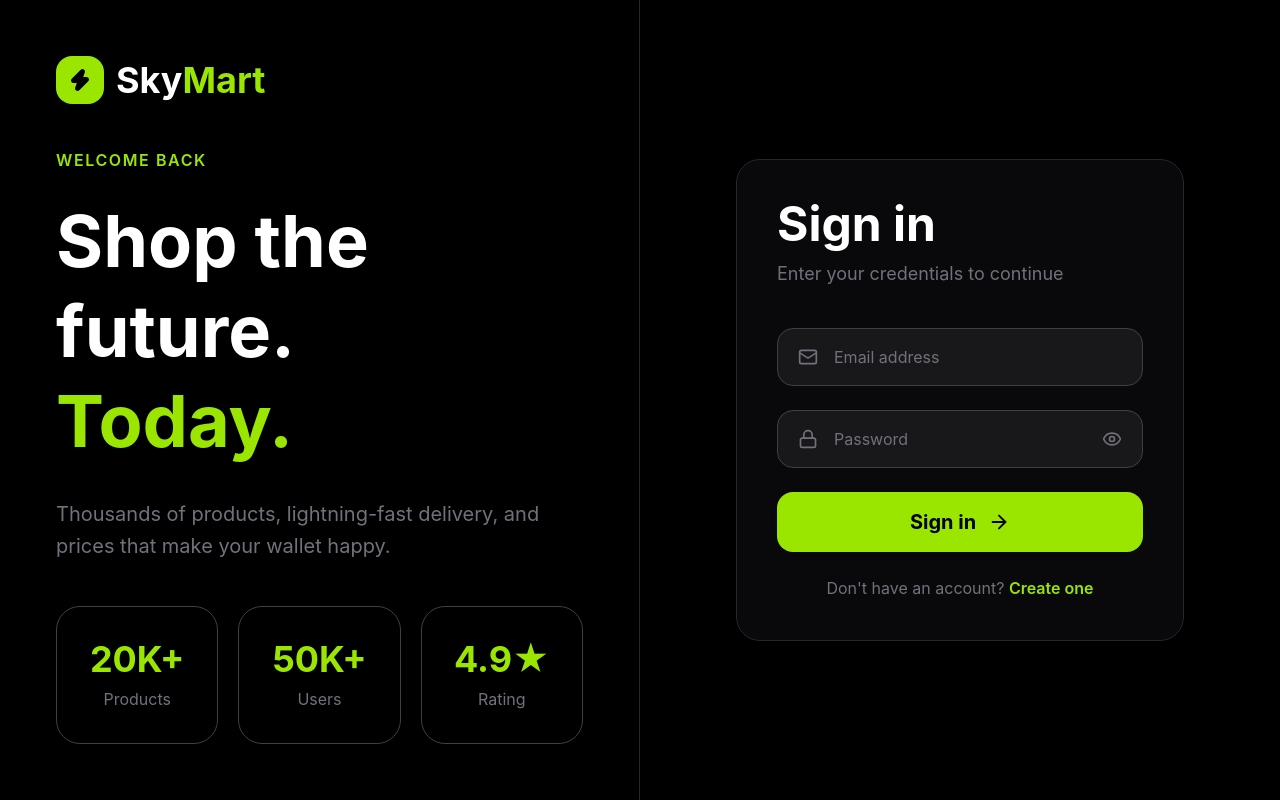
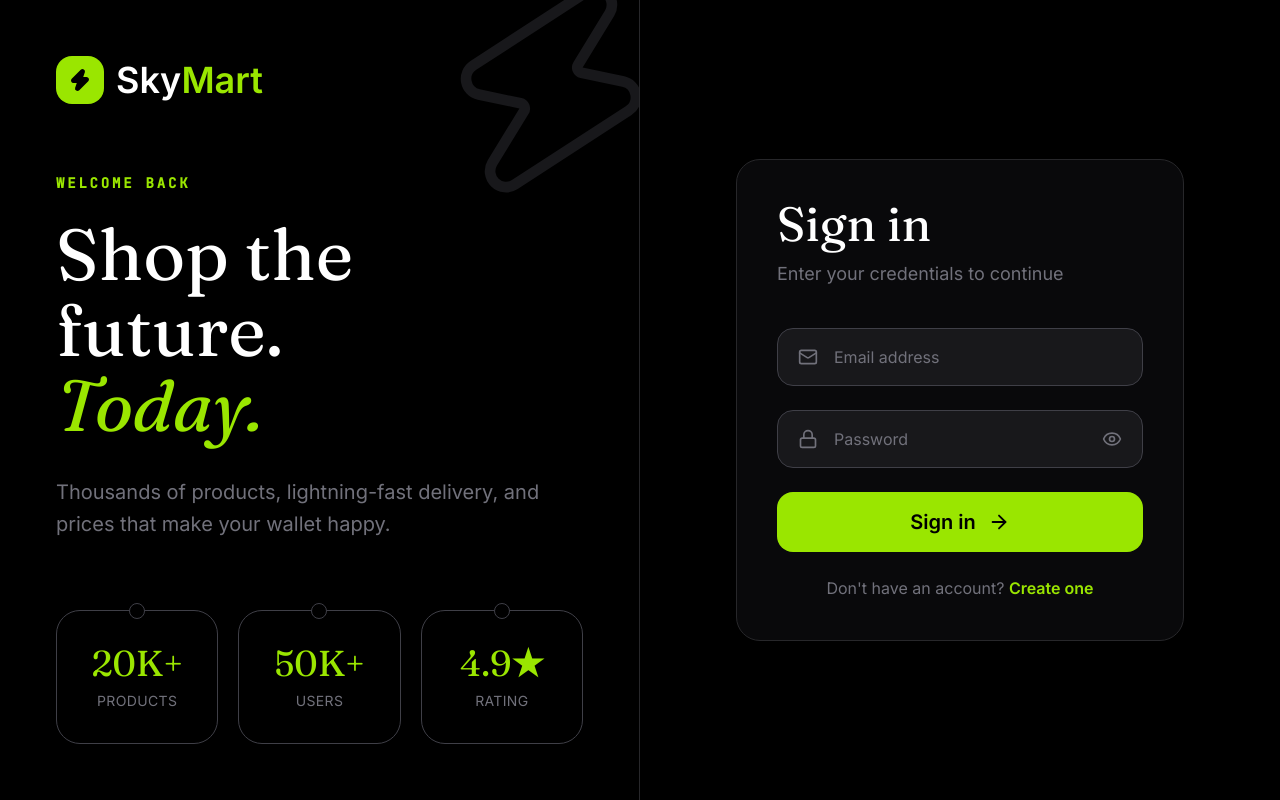
Before and after one commit to shanbhat2005/Sky_Mart, a React (Vite) app: page / in a window 1280 px wide. Built offline with nearby package versions, Linux system fonts and the light colour scheme; no server answers.

Commit message:
login and signup page ui changed

```diff
--- a/src/components/Navbar.jsx
+++ b/src/components/Navbar.jsx
@@ -5,7 +5,7 @@ import { Auth } from "../context/Authcontext";
 
 export default function Navbar() {
 
-  let {loggedInUser}=useContext(Auth)
+  let {loggedInUser,setLoggedInUser }=useContext(Auth)
 
   let navigate= useNavigate()
   let location= useLocation();
@@ -13,7 +13,7 @@ export default function Navbar() {
 
 
   function handleLogoutClick() {
-
+setLoggedInUser(null)
 localStorage.removeItem("loggedInUser")
 navigate("/")
 
--- a/src/pages/Home.jsx
+++ b/src/pages/Home.jsx
@@ -10,8 +10,10 @@ import { useNavigate } from "react-router";
 import CategoryCard from "../components/CategoryCard";
 import { useContext } from "react";
 import { Cart } from "../context/CartContext";
+import { Auth } from "../context/AuthContext";
 
 export default function Home() {
+  const { loggedInUser } = useContext(Auth);
   const navigate = useNavigate();
   const { cart } = useContext(Cart);
 
@@ -60,7 +62,9 @@ if (hour < 12) {
             >
               Welcome back,
               <br />
-              <span className="italic text-[#E3A23C]">shan!</span>
+              <span className="italic text-[#E3A23C]">
+  {loggedInUser?.name}!
+</span>
             </h1>
 
             <p className="text-[#8B9199] text-base mb-8 max-w-md">
--- a/src/pages/Login.jsx
+++ b/src/pages/Login.jsx
@@ -37,9 +37,17 @@ return user.email===data.email && user.password===data.password
   };
 
   return (
-    <div className="min-h-screen bg-black text-white lg:grid lg:grid-cols-2">
-      <div className="hidden lg:flex flex-col justify-between p-14 border-r border-zinc-800">
-        <div className="flex items-center gap-3">
+    <div
+      className="min-h-screen bg-black text-white lg:grid lg:grid-cols-2"
+      style={{ fontFamily: "'Inter', sans-serif" }}
+    >
+      <div className="hidden lg:flex flex-col justify-between p-14 border-r border-zinc-800 relative overflow-hidden">
+        <Zap
+          className="absolute -right-10 -top-10 w-64 h-64 text-zinc-900 rotate-12 pointer-events-none"
+          strokeWidth={1}
+        />
+
+        <div className="relative flex items-center gap-3">
           <div className="h-12 w-12 rounded-2xl bg-lime-400 flex items-center justify-center">
             <Zap className="h-6 w-6 text-black fill-black" />
           </div>
@@ -49,15 +57,21 @@ return user.email===data.email && user.password===data.password
           </h1>
         </div>
 
-        <div className="max-w-xl">
-          <p className="uppercase tracking-widest text-lime-400 font-semibold mb-6">
+        <div className="relative max-w-xl">
+          <p
+            className="uppercase tracking-[0.2em] text-lime-400 font-semibold mb-6 text-sm"
+            style={{ fontFamily: "'JetBrains Mono', monospace" }}
+          >
             Welcome Back
           </p>
 
-          <h2 className="text-7xl font-bold leading-tight">
+          <h2
+            className="text-7xl leading-[1.05]"
+            style={{ fontFamily: "'Fraunces', serif" }}
+          >
             Shop the future.
             <br />
-            <span className="text-lime-400">Today.</span>
+            <span className="italic text-lime-400">Today.</span>
           </h2>
 
           <p className="mt-8 text-xl text-zinc-500 leading-relaxed">
@@ -66,27 +80,53 @@ return user.email===data.email && user.password===data.password
           </p>
         </div>
 
-        <div className="grid grid-cols-3 gap-5">
-          <div className="rounded-3xl border border-zinc-700 p-8 text-center">
-            <h3 className="text-4xl font-bold text-lime-400">20K+</h3>
-            <p className="text-zinc-500 mt-2">Products</p>
+        <div className="relative grid grid-cols-3 gap-5">
+          <div className="relative rounded-3xl border border-zinc-700 p-8 text-center">
+            <span className="absolute -top-2 left-1/2 -translate-x-1/2 w-4 h-4 rounded-full bg-black border border-zinc-700" />
+            <h3
+              className="text-4xl font-bold text-lime-400"
+              style={{ fontFamily: "'Fraunces', serif" }}
+            >
+              20K+
+            </h3>
+            <p className="text-zinc-500 mt-2 text-sm uppercase tracking-wide">
+              Products
+            </p>
           </div>
 
-          <div className="rounded-3xl border border-zinc-700 p-8 text-center">
-            <h3 className="text-4xl font-bold text-lime-400">50K+</h3>
-            <p className="text-zinc-500 mt-2">Users</p>
+          <div className="relative rounded-3xl border border-zinc-700 p-8 text-center">
+            <span className="absolute -top-2 left-1/2 -translate-x-1/2 w-4 h-4 rounded-full bg-black border border-zinc-700" />
+            <h3
+              className="text-4xl font-bold text-lime-400"
+              style={{ fontFamily: "'Fraunces', serif" }}
+            >
+              50K+
+            </h3>
+            <p className="text-zinc-500 mt-2 text-sm uppercase tracking-wide">
+              Users
+            </p>
           </div>
 
-          <div className="rounded-3xl border border-zinc-700 p-8 text-center">
-            <h3 className="text-4xl font-bold text-lime-400">4.9★</h3>
-            <p className="text-zinc-500 mt-2">Rating</p>
+          <div className="relative rounded-3xl border border-zinc-700 p-8 text-center">
+            <span className="absolute -top-2 left-1/2 -translate-x-1/2 w-4 h-4 rounded-full bg-black border border-zinc-700" />
+            <h3
+              className="text-4xl font-bold text-lime-400"
+              style={{ fontFamily: "'Fraunces', serif" }}
+            >
+              4.9★
+            </h3>
+            <p className="text-zinc-500 mt-2 text-sm uppercase tracking-wide">
+              Rating
+            </p>
           </div>
         </div>
       </div>
 
       <div className="flex items-center justify-center p-6">
         <div className="w-full max-w-md rounded-3xl border border-zinc-800 bg-zinc-950 p-10 shadow-2xl">
-          <h2 className="text-5xl font-bold">Sign in</h2>
+          <h2 className="text-5xl" style={{ fontFamily: "'Fraunces', serif" }}>
+            Sign in
+          </h2>
 
           <p className="mt-3 text-zinc-500 text-lg">
             Enter your credentials to continue
@@ -94,7 +134,7 @@ return user.email===data.email && user.password===data.password
 
           <form onSubmit={handleSubmit(onLogin)} className="mt-10 space-y-6">
             <div>
-              <div className="flex items-center rounded-2xl border border-zinc-700 bg-zinc-900 px-5 py-4">
+              <div className="flex items-center rounded-2xl border border-zinc-700 bg-zinc-900 px-5 py-4 focus-within:border-lime-400/60 transition">
                 <Mail className="text-zinc-500" size={20} />
 
                 <input
@@ -119,7 +159,7 @@ return user.email===data.email && user.password===data.password
             </div>
 
             <div>
-              <div className="flex items-center rounded-2xl border border-zinc-700 bg-zinc-900 px-5 py-4">
+              <div className="flex items-center rounded-2xl border border-zinc-700 bg-zinc-900 px-5 py-4 focus-within:border-lime-400/60 transition">
                 <Lock className="text-zinc-500" size={20} />
 
                 <input
@@ -156,7 +196,7 @@ return user.email===data.email && user.password===data.password
 
             <button
               type="submit"
-              className="flex w-full items-center justify-center gap-3 rounded-2xl bg-lime-400 py-4 text-xl font-bold text-black transition hover:opacity-90"
+              className="flex w-full items-center justify-center gap-3 rounded-2xl bg-lime-400 py-4 text-xl font-bold text-black transition hover:bg-lime-300"
             >
               Sign in
               <ArrowRight size={22} />
--- a/src/pages/Signup.jsx
+++ b/src/pages/Signup.jsx
@@ -45,7 +45,10 @@ let user=[...skyMartUsers,data]
   };
 
   return (
-    <div className="min-h-screen bg-black flex flex-col items-center justify-center px-6 py-12">
+    <div
+      className="min-h-screen bg-black flex flex-col items-center justify-center px-6 py-12"
+      style={{ fontFamily: "'Inter', sans-serif" }}
+    >
       <div className="flex items-center gap-2">
         <div className="w-12 h-12 rounded-xl bg-lime-400 flex items-center justify-center">
           <Zap size={24} className="text-black fill-black" />
@@ -57,7 +60,17 @@ let user=[...skyMartUsers,data]
       </div>
 
       <div className="w-full max-w-md mt-10 rounded-2xl border border-zinc-800 bg-zinc-900/50 p-8">
-        <h2 className="text-2xl font-extrabold text-white">
+        <p
+          className="uppercase tracking-[0.2em] text-lime-400 text-xs mb-3"
+          style={{ fontFamily: "'JetBrains Mono', monospace" }}
+        >
+          Get started
+        </p>
+
+        <h2
+          className="text-3xl text-white"
+          style={{ fontFamily: "'Fraunces', serif" }}
+        >
           Create account
         </h2>
 
@@ -198,7 +211,7 @@ let user=[...skyMartUsers,data]
 
           <button
             type="submit"
-            className="flex w-full items-center justify-center gap-2 rounded-xl bg-lime-400 py-3.5 font-bold text-black hover:bg-lime-300"
+            className="flex w-full items-center justify-center gap-2 rounded-xl bg-lime-400 py-3.5 font-bold text-black hover:bg-lime-300 transition"
           >
             Create Account
             <ArrowRight size={18} />
```
